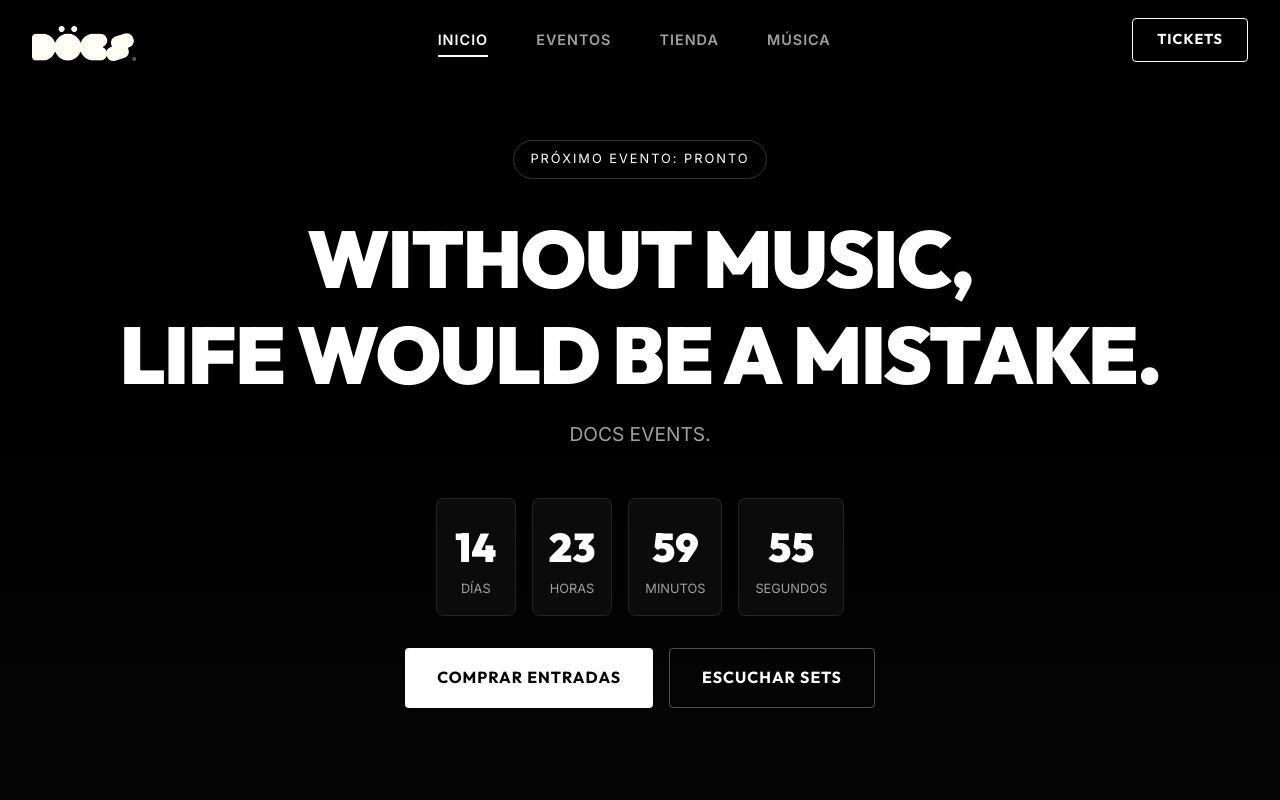
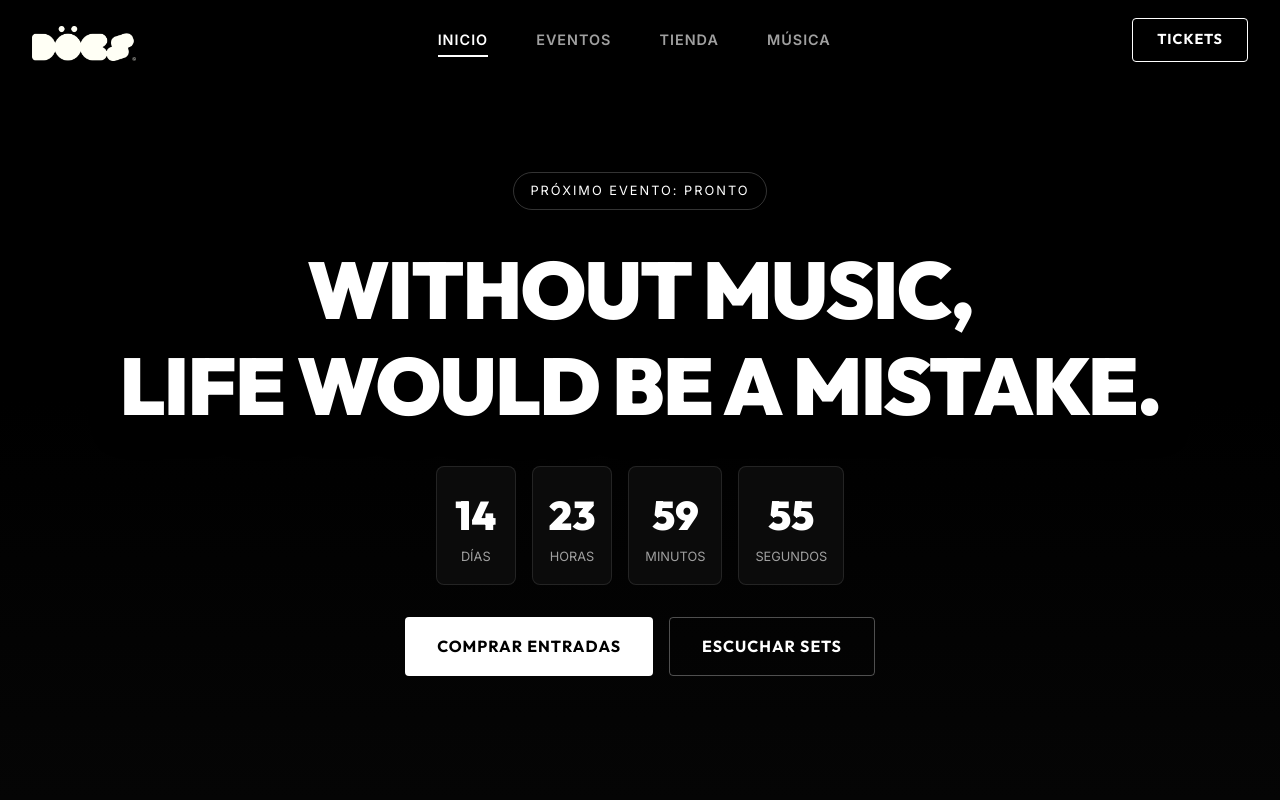
Before and after one commit to Villegascs/DOCSVE, a Next.js app: page / in a window 1280 px wide. Shown: the top 800 px of the page. Built offline with nearby package versions, Linux system fonts and the light colour scheme.

Commit message:
style: remove DOCS EVENTS subtitle from hero

```diff
--- a/app/components/Hero.jsx
+++ b/app/components/Hero.jsx
@@ -15,7 +15,6 @@ export default function Hero() {
           <span>WITHOUT MUSIC,</span>
           <span className="highlight">LIFE WOULD BE A MISTAKE.</span>
         </h1>
-        <p className="hero-subtitle">DOCS EVENTS.</p>
 
         <Countdown targetDate={nextEventDate.toISOString()} />
 
```
